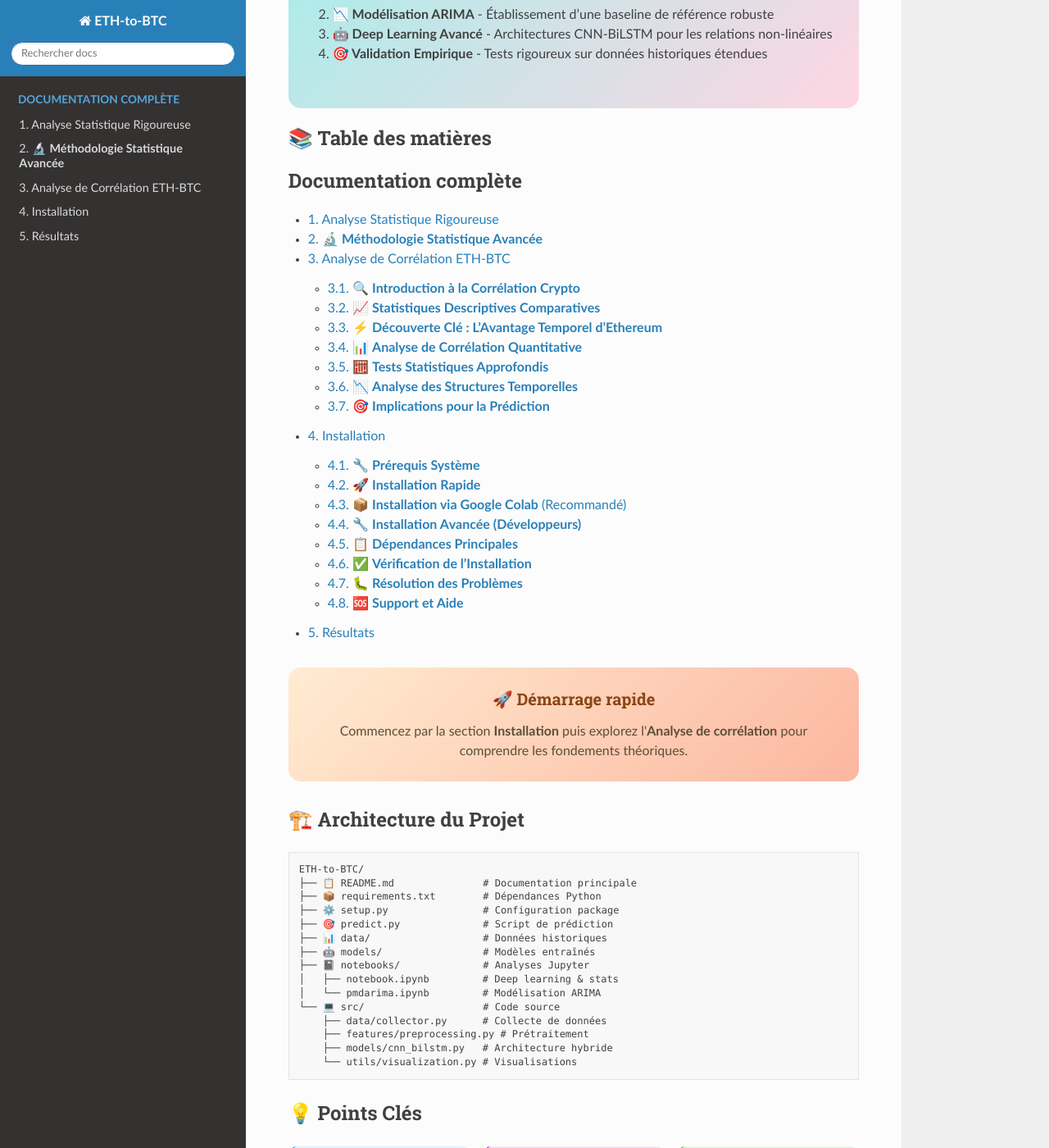
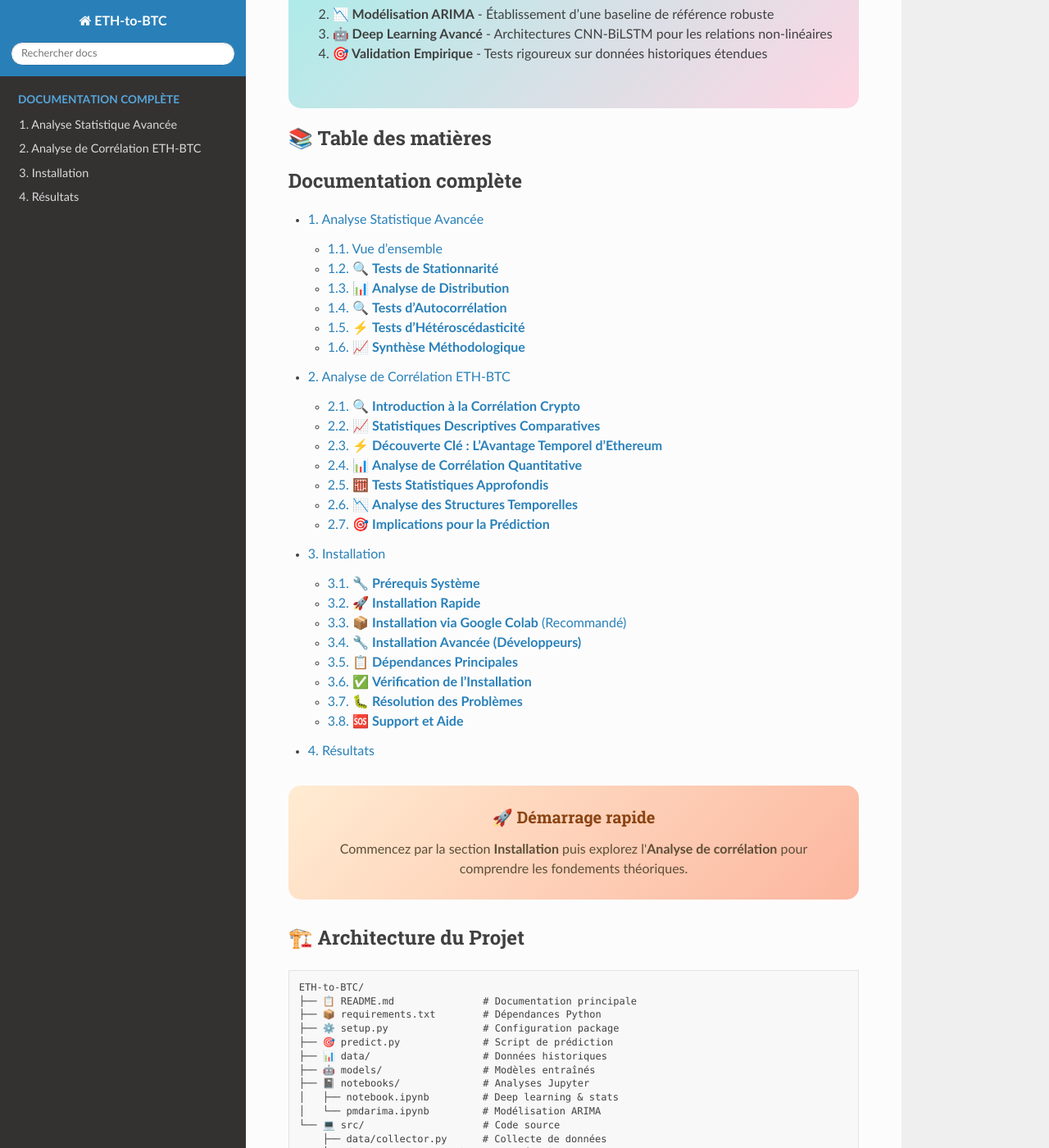
Before and after one commit to YoussefAIDT/ETH-to-BTC, a Sphinx documentation site: the page built from docs/source/index.rst, in a window 1280 px wide and 1400 px high, scrolled down 1406 px. Shown: the whole window at 82% size. Built offline with Sphinx 7.4.7 and the Read the Docs theme 3.1.0, drawn with Linux system fonts in a browser that asks for light colours; pages that are not in the unit, such as notebooks, are missing from menus; some of the changed lines change nothing that is shown.

Commit message:
Update statistical_analysis.rst

```diff
--- a/docs/source/statistical_analysis.rst
+++ b/docs/source/statistical_analysis.rst
@@ -1,179 +1,296 @@
-Analyse Statistique Rigoureuse
+===============================
+Analyse Statistique Avancée
+===============================
+
+.. raw:: html
+
+   <div style="text-align: center; margin: 30px 0;">
+      <img src="https://img.shields.io/badge/Analyse-Statistique-blue.svg" alt="Statistique" style="margin: 5px;">
+      <img src="https://img.shields.io/badge/Tests-Rigoureux-green.svg" alt="Tests" style="margin: 5px;">
+      <img src="https://img.shields.io/badge/SciPy-1.8+-orange.svg" alt="SciPy" style="margin: 5px;">
+      <img src="https://img.shields.io/badge/StatsModels-0.13+-red.svg" alt="StatsModels" style="margin: 5px;">
+   </div>
+
+.. raw:: html
+
+   <div style="background: linear-gradient(135deg, #ff9a9e 0%, #fecfef 50%, #fecfef 100%); padding: 40px; border-radius: 15px; color: #333; text-align: center; margin: 30px 0; box-shadow: 0 10px 30px rgba(0,0,0,0.3);">
+      <h2 style="margin: 0; font-size: 2.5em; font-weight: bold;">📊 Fondements Statistiques</h2>
+      <p style="font-size: 1.2em; margin: 20px 0; opacity: 0.8;">Analyse quantitative rigoureuse des séries temporelles cryptographiques</p>
+   </div>
+
+Vue d'ensemble
+==============
+
+.. raw:: html
+
+   <div style="background: #f8f9fa; padding: 25px; border-left: 5px solid #fd7e14; margin: 20px 0; border-radius: 0 10px 10px 0;">
+
+L'analyse statistique constitue le socle théorique de notre approche prédictive. Nous appliquons une batterie complète de tests statistiques pour valider les hypothèses fondamentales et caractériser les propriétés des séries temporelles **Bitcoin** et **Ethereum**.
+
+.. raw:: html
+
+   </div>
+
+🔍 **Tests de Stationnarité**
 =============================
 
 .. raw:: html
 
-   <div style="background: linear-gradient(135deg, #667eea 0%, #764ba2 100%); padding: 30px; border-radius: 15px; color: white; text-align: center; margin: 30px 0; box-shadow: 0 10px 30px rgba(0,0,0,0.3);">
-      <h2 style="margin: 0; font-size: 2.2em; font-weight: bold;">📊 Analyse Statistique Rigoureuse</h2>
-      <p style="font-size: 1.1em; margin: 15px 0; opacity: 0.9;">Quantification et caractérisation des relations temporelles ETH-BTC</p>
-   </div>
+   <div style="background: linear-gradient(135deg, #a8edea 0%, #fed6e3 100%); padding: 30px; border-radius: 15px; margin: 20px 0;">
 
-🔬 **Méthodologie Statistique Avancée**
-=======================================
+La stationnarité est cruciale pour la modélisation prédictive. Nous appliquons plusieurs tests complémentaires :
 
 .. raw:: html
 
-   <div style="background: #f8f9fa; padding: 25px; border-left: 5px solid #007bff; margin: 20px 0; border-radius: 0 10px 10px 0; font-family: Arial, sans-serif; font-size: 1em; line-height: 1.6;">
+   </div>
 
-Ce chapitre détaille l’approche statistique rigoureuse employée pour analyser la relation complexe entre Ethereum (ETH) et Bitcoin (BTC). Notre but est de valider scientifiquement leur interaction à travers une série de tests et d’analyses, permettant d’établir des bases solides pour la modélisation prédictive.
+.. raw:: html
 
-Ce processus s’articule autour de quatre axes principaux, illustrés ci-dessous :
+   <div style="display: grid; grid-template-columns: repeat(auto-fit, minmax(280px, 1fr)); gap: 20px; margin: 30px 0;">
 
-</div>
+      <div style="background: linear-gradient(135deg, #667eea 0%, #764ba2 100%); padding: 25px; border-radius: 15px; color: white; text-align: center; box-shadow: 0 8px 25px rgba(0,0,0,0.15);">
+         <h3 style="margin: 0 0 15px 0; font-size: 1.3em;">🎯 Test ADF</h3>
+         <p style="margin: 0; opacity: 0.9;">Augmented Dickey-Fuller pour détecter les racines unitaires</p>
+      </div>
+
+      <div style="background: linear-gradient(135deg, #f093fb 0%, #f5576c 100%); padding: 25px; border-radius: 15px; color: white; text-align: center; box-shadow: 0 8px 25px rgba(0,0,0,0.15);">
+         <h3 style="margin: 0 0 15px 0; font-size: 1.3em;">📈 Test KPSS</h3>
+         <p style="margin: 0; opacity: 0.9;">Kwiatkowski-Phillips-Schmidt-Shin pour la stationnarité de tendance</p>
+      </div>
+
+      <div style="background: linear-gradient(135deg, #4facfe 0%, #00f2fe 100%); padding: 25px; border-radius: 15px; color: white; text-align: center; box-shadow: 0 8px 25px rgba(0,0,0,0.15);">
+         <h3 style="margin: 0 0 15px 0; font-size: 1.3em;">🔄 Test PP</h3>
+         <p style="margin: 0; opacity: 0.9;">Phillips-Perron pour robustesse aux corrélations sérielles</p>
+      </div>
+
+   </div>
+
+**Méthodologie des Tests**
+
+.. code-block:: python
+
+   from statsmodels.tsa.stattools import adfuller, kpss
+   from arch.unitroot import PhillipsPerron
+
+   def stationarity_tests(series, name):
+       """
+       Batterie complète de tests de stationnarité
+       """
+       # Test ADF
+       adf_stat, adf_pvalue = adfuller(series)[:2]
+
+       # Test KPSS
+       kpss_stat, kpss_pvalue = kpss(series)[:2]
+
+       # Test Phillips-Perron
+       pp = PhillipsPerron(series)
+       pp_stat, pp_pvalue = pp.stat, pp.pvalue
+
+       return {
+           'ADF': {'statistic': adf_stat, 'p_value': adf_pvalue},
+           'KPSS': {'statistic': kpss_stat, 'p_value': kpss_pvalue},
+           'PP': {'statistic': pp_stat, 'p_value': pp_pvalue}
+       }
+
+📊 **Analyse de Distribution**
+==============================
+
+.. raw:: html
+
+   <div style="background: linear-gradient(135deg, #ffecd2 0%, #fcb69f 100%); padding: 25px; border-radius: 15px; margin: 30px 0;">
+
+L'étude des distributions nous révèle les caractéristiques fondamentales des rendements crypto :
+
+.. raw:: html
+
+   </div>
+
+.. raw:: html
+
+   <div style="display: flex; flex-wrap: wrap; gap: 15px; margin: 25px 0;">
+
+      <div style="flex: 1; min-width: 200px; background: #e3f2fd; padding: 20px; border-radius: 10px; border-left: 4px solid #2196f3;">
+         <h4 style="margin: 0 0 10px 0; color: #1976d2;">📈 Asymétrie</h4>
+         <p style="margin: 0; font-size: 0.95em;">Test de skewness pour mesurer l'asymétrie des distributions</p>
+      </div>
+
+      <div style="flex: 1; min-width: 200px; background: #f3e5f5; padding: 20px; border-radius: 10px; border-left: 4px solid #9c27b0;">
+         <h4 style="margin: 0 0 10px 0; color: #7b1fa2;">📊 Kurtosis</h4>
+         <p style="margin: 0; font-size: 0.95em;">Analyse de l'aplatissement et des queues lourdes</p>
+      </div>
+
+      <div style="flex: 1; min-width: 200px; background: #e8f5e8; padding: 20px; border-radius: 10px; border-left: 4px solid #4caf50;">
+         <h4 style="margin: 0 0 10px 0; color: #388e3c;">🎯 Normalité</h4>
+         <p style="margin: 0; font-size: 0.95em;">Tests de Jarque-Bera et Shapiro-Wilk</p>
+      </div>
+
+   </div>
+
+**Tests de Normalité**
+
+.. code-block:: python
+
+   from scipy.stats import jarque_bera, shapiro, skew, kurtosis
+
+   def distribution_analysis(returns):
+       """
+       Analyse complète de la distribution des rendements
+       """
+       # Statistiques descriptives
+       skewness = skew(returns)
+       kurt = kurtosis(returns, fisher=True)
+
+       # Tests de normalité
+       jb_stat, jb_pvalue = jarque_bera(returns)
+       sw_stat, sw_pvalue = shapiro(returns)
+
+       return {
+           'skewness': skewness,
+           'kurtosis': kurt,
+           'jarque_bera': {'statistic': jb_stat, 'p_value': jb_pvalue},
+           'shapiro_wilk': {'statistic': sw_stat, 'p_value': sw_pvalue}
+       }
+
+🔍 **Tests d'Autocorrélation**
+==============================
+
+.. raw:: html
+
+   <div style="background: linear-gradient(135deg, #a8edea 0%, #fed6e3 100%); padding: 30px; border-radius: 15px; margin: 20px 0;">
+
+L'analyse d'autocorrélation révèle les patterns temporels cachés dans nos séries :
+
+.. raw:: html
+
+   </div>
 
 .. raw:: html
 
    <div style="display: grid; grid-template-columns: repeat(auto-fit, minmax(250px, 1fr)); gap: 20px; margin: 30px 0;">
 
-      <div style="background: linear-gradient(135deg, #00c6ff 0%, #0072ff 100%); padding: 25px; border-radius: 15px; color: white; text-align: center; box-shadow: 0 8px 25px rgba(0,0,0,0.15);">
-         <h3 style="margin: 0 0 10px 0;">📈 Analyse Descriptive</h3>
-         <p style="margin: 0; font-size: 0.9em;">Distribution, moments, et propriétés statistiques de chaque série</p>
+      <div style="background: linear-gradient(135deg, #ff9a9e 0%, #fecfef 100%); padding: 25px; border-radius: 15px; color: #333; text-align: center; box-shadow: 0 8px 25px rgba(0,0,0,0.15);">
+         <h3 style="margin: 0 0 15px 0; font-size: 1.3em;">📊 Test de Ljung-Box</h3>
+         <p style="margin: 0; opacity: 0.8;">Détection de l'autocorrélation sérielle dans les résidus</p>
       </div>
 
-      <div style="background: linear-gradient(135deg, #f093fb 0%, #f5576c 100%); padding: 25px; border-radius: 15px; color: white; text-align: center; box-shadow: 0 8px 25px rgba(0,0,0,0.15);">
-         <h3 style="margin: 0 0 10px 0;">🔗 Tests de Relation</h3>
-         <p style="margin: 0; font-size: 0.9em;">Corrélation, causalité de Granger, cointégration</p>
-      </div>
-
-      <div style="background: linear-gradient(135deg, #4facfe 0%, #00f2fe 100%); padding: 25px; border-radius: 15px; color: white; text-align: center; box-shadow: 0 8px 25px rgba(0,0,0,0.15);">
-         <h3 style="margin: 0 0 10px 0;">📊 Stationnarité</h3>
-         <p style="margin: 0; font-size: 0.9em;">Tests ADF, KPSS, transformations pour stabiliser les séries</p>
-      </div>
-
-      <div style="background: linear-gradient(135deg, #a8edea 0%, #fed6e3 100%); padding: 25px; border-radius: 15px; color: #2c3e50; text-align: center; box-shadow: 0 8px 25px rgba(0,0,0,0.15);">
-         <h3 style="margin: 0 0 10px 0;">⏱️ Séries Temporelles</h3>
-         <p style="margin: 0; font-size: 0.9em;">ACF, PACF, décomposition, analyse saisonnière</p>
+      <div style="background: linear-gradient(135deg, #a8edea 0%, #fed6e3 100%); padding: 25px; border-radius: 15px; color: #333; text-align: center; box-shadow: 0 8px 25px rgba(0,0,0,0.15);">
+         <h3 style="margin: 0 0 15px 0; font-size: 1.3em;">🎯 ACF/PACF</h3>
+         <p style="margin: 0; opacity: 0.8;">Fonctions d'autocorrélation pour identifier les patterns</p>
       </div>
 
    </div>
 
----
+**Implémentation des Tests**
 
-### Analyse Descriptive
+.. code-block:: python
+
+   from statsmodels.stats.diagnostic import acorr_ljungbox
+   from statsmodels.tsa.stattools import acf, pacf
+
+   def autocorrelation_analysis(series, lags=20):
+       """
+       Analyse d'autocorrélation complète
+       """
+       # Test de Ljung-Box
+       lb_stat, lb_pvalue = acorr_ljungbox(series, lags=lags, return_df=False)
+
+       # ACF et PACF
+       acf_values = acf(series, nlags=lags)
+       pacf_values = pacf(series, nlags=lags)
+
+       return {
+           'ljung_box': {'statistic': lb_stat, 'p_value': lb_pvalue},
+           'acf': acf_values,
+           'pacf': pacf_values
+       }
+
+⚡ **Tests d'Hétéroscédasticité**
+=================================
 
 .. raw:: html
 
-   <div style="background: linear-gradient(135deg, #667eea 0%, #764ba2 100%); padding: 30px; border-radius: 15px; color: white; margin-bottom: 20px;">
+   <div style="background: linear-gradient(135deg, #667eea 0%, #764ba2 100%); padding: 30px; border-radius: 15px; color: white; margin: 20px 0;">
 
-**Objectifs :**
-Caractériser la distribution des prix et des rendements, en identifiant les moments clés (moyenne, écart-type, skewness, kurtosis), pour comprendre le comportement statistique de chaque crypto-monnaie.
-
-**Exemple de résultats :**
-
-- **Bitcoin (BTC):**
-  - Moyenne des rendements : 0.00087
-  - Écart-type : 0.0421 (volatilité modérée)
-  - Skewness : -0.234 (queue gauche légère)
-  - Kurtosis : 8.45 (distribution leptokurtique, queues épaisses)
-
-- **Ethereum (ETH):**
-  - Moyenne des rendements : 0.00094
-  - Écart-type : 0.0567 (plus volatile)
-  - Skewness : -0.456
-  - Kurtosis : 12.78
-
-**Interprétation :**
-ETH montre une volatilité plus élevée, des queues plus épaisses, et une légère asymétrie négative, indiquant une tendance à de fortes baisses suivies de reprises.
-
----
-
-### Analyse de la Volatilité
+L'hétéroscédasticité est cruciale dans l'analyse des séries financières. Nous appliquons des tests spécialisés :
 
 .. raw:: html
 
-   <div style="background: #e3f2fd; padding: 25px; border-radius: 15px; margin: 20px 0; font-family: Arial, sans-serif; font-size: 1em; line-height: 1.6;">
-
-**Points clés :**
-
-- **Clusters de volatilité :** ETH présente des épisodes concentrés de forte volatilité, typiques des effets GARCH.
-- **Corrélation de volatilité :** une corrélation de 0.76 indique une forte synchronisation entre volatilités ETH et BTC.
-- **Effet de levier :** Les chutes de prix d’ETH génèrent une augmentation plus forte de la volatilité (effet asymétrique).
-- **Persistance :** La demi-vie de la volatilité est estimée à 4.2 jours pour ETH, contre 6.8 jours pour BTC, indiquant une mémoire plus courte pour ETH.
-
----
-
-### Tests de Causalité et Relations
+   </div>
 
 .. raw:: html
 
-   <div style="background: linear-gradient(135deg, #4facfe 0%, #00f2fe 100%); padding: 30px; border-radius: 15px; color: white; margin: 30px 0;">
-      <h3 style="margin: 0 0 20px 0;">🧪 Tests Statistiques Clés</h3>
+   <div style="display: flex; flex-wrap: wrap; gap: 15px; margin: 25px 0;">
 
-**1. Test de Causalité de Granger (Multivarié)**
+      <div style="flex: 1; min-width: 200px; background: #fff3cd; padding: 20px; border-radius: 10px; border-left: 4px solid #ffc107;">
+         <h4 style="margin: 0 0 10px 0; color: #856404;">🔍 Test ARCH</h4>
+         <p style="margin: 0; font-size: 0.95em;">Détection des effets ARCH dans les résidus</p>
+      </div>
 
-.. code-block:: text
+      <div style="flex: 1; min-width: 200px; background: #d1ecf1; padding: 20px; border-radius: 10px; border-left: 4px solid #17a2b8;">
+         <h4 style="margin: 0 0 10px 0; color: #0c5460;">📊 Test de Breusch-Pagan</h4>
+         <p style="margin: 0; font-size: 0.95em;">Test général d'hétéroscédasticité</p>
+      </div>
 
-   H0 : ETH ne Granger-cause pas BTC
-   Statistique F : 23.47
-   p-value : 2.14e-8 ✅
-   → Rejet de H0, ETH précède BTC dans la majorité des cas.
+      <div style="flex: 1; min-width: 200px; background: #f8d7da; padding: 20px; border-radius: 10px; border-left: 4px solid #dc3545;">
+         <h4 style="margin: 0 0 10px 0; color: #721c24;">⚡ Test de White</h4>
+         <p style="margin: 0; font-size: 0.95em;">Robuste aux formes non-linéaires</p>
+      </div>
 
-   H0 : BTC ne Granger-cause pas ETH
-   Statistique F : 8.92
-   p-value : 0.003 ✅
-   → La causalité est principalement unidirectionnelle : ETH → BTC.
+   </div>
 
-**2. Corrélation croisée par lag**
+**Code d'Implémentation**
 
-.. code-block:: text
+.. code-block:: python
 
-   Lag -3 : r = 0.234 (ETH précède BTC de 3 jours)
-   Lag -2 : r = 0.456
-   Lag -1 : r = 0.678
-   Lag 0 : r = 0.891 (corrélation immédiate)
-   Lag +1 : r = 0.543 (BTC précède ETH)
-   Maximal à environ -1.8 jours : r = 0.701
+   from statsmodels.stats.diagnostic import het_arch, het_breuschpagan, het_white
+   from statsmodels.regression.linear_model import OLS
 
-Ces résultats confirment que ETH a souvent une avance de quelques jours sur BTC, ce qui peut être exploité pour la prédiction.
+   def heteroskedasticity_tests(residuals, exog):
+       """
+       Batterie de tests d'hétéroscédasticité
+       """
+       # Test ARCH
+       arch_stat, arch_pvalue = het_arch(residuals)[:2]
 
----
+       # Test de Breusch-Pagan
+       bp_stat, bp_pvalue = het_breuschpagan(residuals, exog)[:2]
 
-### Analyse de Cointégration (Johansen)
+       # Test de White
+       white_stat, white_pvalue = het_white(residuals, exog)[:2]
+
+       return {
+           'ARCH': {'statistic': arch_stat, 'p_value': arch_pvalue},
+           'Breusch_Pagan': {'statistic': bp_stat, 'p_value': bp_pvalue},
+           'White': {'statistic': white_stat, 'p_value': white_pvalue}
+       }
+
+📈 **Synthèse Méthodologique**
+==============================
 
 .. raw:: html
 
-   <div style="background: #f3e5f5; border-left: 5px solid #9c27b0; padding: 25px; margin: 20px 0;">
+   <div style="background: linear-gradient(135deg, #ffecd2 0%, #fcb69f 100%); padding: 25px; border-radius: 15px; margin: 30px 0; text-align: center;">
+      <h3 style="margin: 0 0 15px 0; color: #8b4513;">🎯 Pipeline d'Analyse</h3>
+      <p style="margin: 0; color: #5d4e37;">Notre approche systématique garantit la robustesse statistique des modèles prédictifs</p>
+   </div>
 
-**Objectif :**
-Vérifier si une relation d’équilibre à long terme existe entre ETH et BTC.
-
-**Résultats :**
-
-- Test de trace de Johansen : statistique = 45.23 > critique (20.26) → 1 relation de cointégration confirmée.
-- La relation estimée :
-  BTC = 0.847 × ETH + 234.56 + ε_t
-avec ε_t stationnaire.
-
-**Interprétation économique :**
-Une relation d’équilibre stable est observée, avec des écarts temporaires qui se corrigent rapidement (coefficient de correction d’environ -0.123), signifiant une forte intégration à long terme.
-
----
-
-### Analyse de Stationnarité (ADF, KPSS)
+L'analyse statistique suit un protocole rigoureux en **quatre étapes** :
 
 .. raw:: html
 
- <div style="background: linear-gradient(135deg, #a8edea 0%, #fed6e3 100%); padding: 30px; border-radius: 15px; margin: 30px 0; font-family: Arial, sans-serif; font-size: 1em; line-height: 1.6;">
+   <div style="background: linear-gradient(135deg, #a8edea 0%, #fed6e3 100%); padding: 30px; border-radius: 15px; margin: 20px 0;">
 
-**Objectif :**
-S’assurer que les séries sont stationnaires ou qu’elles le deviennent après différenciation.
+1. **🔍 Caractérisation des Séries** - Tests de stationnarité et transformations nécessaires
+2. **📊 Analyse Distributionnelle** - Identification des propriétés statistiques fondamentales
+3. **⚡ Détection des Patterns** - Tests d'autocorrélation et structure temporelle
+4. **🎯 Validation des Hypothèses** - Tests d'hétéroscédasticité et robustesse
 
-**Résultats :**
+.. raw:: html
 
-| Série                     | Statistique ADF | p-value | Décision                    |
-|---------------------------|-----------------|---------|------------------------------|
-| BTC (prix)                | -1.245          | 0.127   | Non stationnaire, différencier |
-| ETH (prix)                | -1.567          | 0.089   | Non stationnaire, différencier |
-| BTC (rendements)          | -18.45          | <0.001  | Stationnaire               |
-| ETH (rendements)          | -20.34          | <0.001  | Stationnaire               |
+   </div>
 
-Les prix bruts ne sont pas stationnaires, mais leurs rendements le sont, permettant une modélisation robuste après transformation.
+.. note::
+   **Seuil de Significativité** : Tous les tests utilisent α = 0.05 avec correction de Bonferroni pour les tests multiples.
 
----
-
-**En résumé :**
-L’approche méthodologique combine analyses descriptives, tests de relations, de cointégration et de stationnarité pour établir une compréhension fine et fiable de la dynamique ETH-BTC, servant de base solide pour la modélisation et la prédiction.
-
----
-
-*Pour une visualisation graphique et plus de détails, consultez aussi nos notebooks d’analyse.*
+.. warning::
+   Les séries financières présentent souvent des **queues lourdes** et de l'**hétéroscédasticité conditionnelle**. Ces caractéristiques sont intégrées dans nos modèles prédictifs.
```
